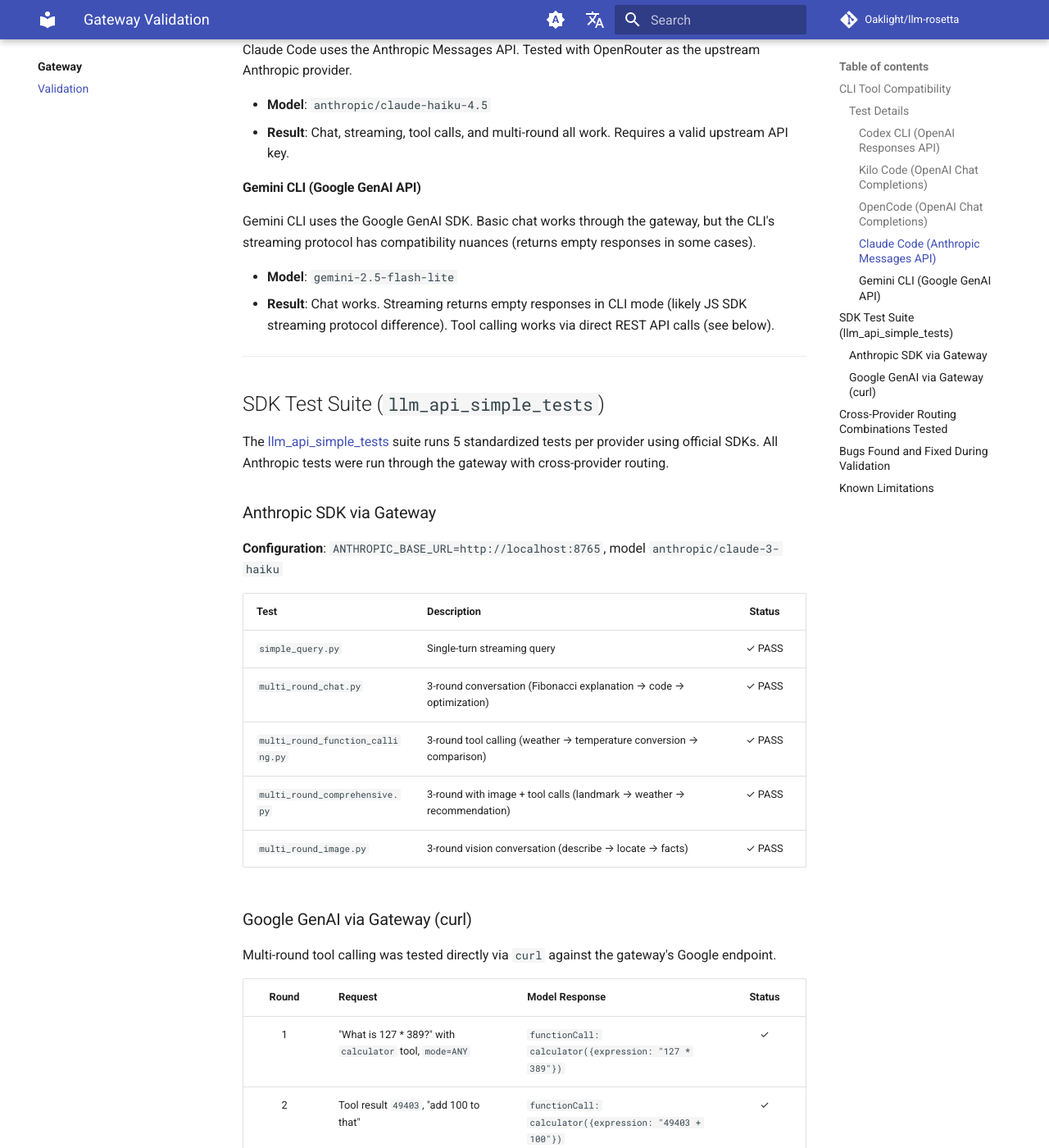
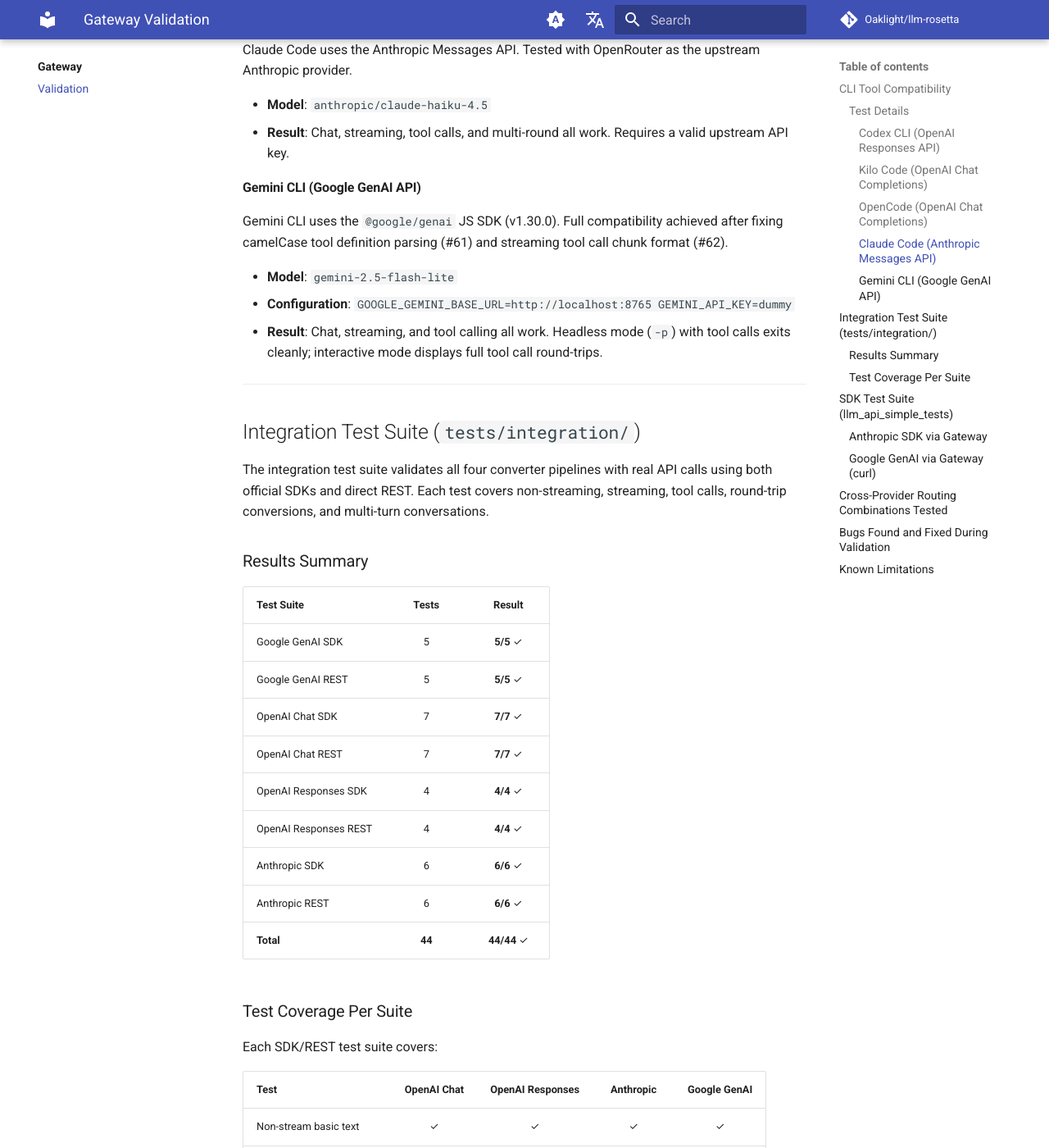
Before and after one commit to Oaklight/llm-rosetta, an MkDocs documentation site: the page built from docs/gateway/validation.md, in a window 1280 px wide and 1400 px high, scrolled down 1923 px. Shown: the whole window at 82% size. Built offline with MkDocs 1.6.1 and Material for MkDocs 9.7.7, drawn with Linux system fonts in a browser that asks for light colours; comment, search, counter and statistics services are not loaded; some of the changed text lies outside the part shown.

Commit message:
docs: update validation report with 44/44 integration tests and Gemini CLI full support
- Gemini CLI now fully supported (chat, streaming, tool calls)
- Added integration test suite results: 44/44 pass across all 4 providers
- Added bugs #61 (camelCase functionDeclarations) and #62 (streaming tool call chunks)
- Removed Gemini CLI streaming limitation from known issues

```diff
--- a/docs/gateway/validation.md
+++ b/docs/gateway/validation.md
@@ -7,7 +7,7 @@
 This page documents end-to-end validation of the LLM-Rosetta Gateway with real-world CLI tools and SDK test suites, serving as proof of cross-provider compatibility.
 
 !!! info "Last updated: 2026-03-20"
-    Tested with llm-rosetta v0.2.0 (+ unreleased fixes for [#56](https://github.com/Oaklight/llm-rosetta/issues/56)–[#59](https://github.com/Oaklight/llm-rosetta/issues/59))
+    Tested with llm-rosetta v0.2.0 (+ unreleased fixes for [#56](https://github.com/Oaklight/llm-rosetta/issues/56)–[#62](https://github.com/Oaklight/llm-rosetta/issues/62))
 
 ## CLI Tool Compatibility
 
@@ -19,7 +19,7 @@
 | [Kilo Code](https://kilocode.ai/) | OpenAI Chat | `openai_chat` → `openai_responses` | ✓ | ✓ | ✓ | ✓ |
 | [OpenCode](https://opencode.ai/) | OpenAI Chat | `openai_chat` → `openai_responses` | ✓ | ✓ | ✓ | ✓ |
 | [Claude Code](https://docs.anthropic.com/en/docs/claude-code) | Anthropic Messages | `anthropic` → `anthropic` | ✓ | ✓ | ✓ | ✓ |
-| [Gemini CLI](https://github.com/google-gemini/gemini-cli) | Google GenAI | `google` → `google` | ✓ | ⚠ | — | — |
+| [Gemini CLI](https://github.com/google-gemini/gemini-cli) | Google GenAI | `google` → `google` | ✓ | ✓ | ✓ | ✓ |
 
 ### Test Details
 
@@ -56,10 +56,46 @@
 
 #### Gemini CLI (Google GenAI API)
 
-Gemini CLI uses the Google GenAI SDK. Basic chat works through the gateway, but the CLI's streaming protocol has compatibility nuances (returns empty responses in some cases).
+Gemini CLI uses the `@google/genai` JS SDK (v1.30.0). Full compatibility achieved after fixing camelCase tool definition parsing (#61) and streaming tool call chunk format (#62).
 
 - **Model**: `gemini-2.5-flash-lite`
-- **Result**: Chat works. Streaming returns empty responses in CLI mode (likely JS SDK streaming protocol difference). Tool calling works via direct REST API calls (see below).
+- **Configuration**: `GOOGLE_GEMINI_BASE_URL=http://localhost:8765 GEMINI_API_KEY=dummy`
+- **Result**: Chat, streaming, and tool calling all work. Headless mode (`-p`) with tool calls exits cleanly; interactive mode displays full tool call round-trips.
+
+---
+
+## Integration Test Suite (`tests/integration/`)
+
+The integration test suite validates all four converter pipelines with real API calls using both official SDKs and direct REST. Each test covers non-streaming, streaming, tool calls, round-trip conversions, and multi-turn conversations.
+
+### Results Summary
+
+| Test Suite | Tests | Result |
+|-----------|:-----:|:------:|
+| Google GenAI SDK | 5 | **5/5** ✓ |
+| Google GenAI REST | 5 | **5/5** ✓ |
+| OpenAI Chat SDK | 7 | **7/7** ✓ |
+| OpenAI Chat REST | 7 | **7/7** ✓ |
+| OpenAI Responses SDK | 4 | **4/4** ✓ |
+| OpenAI Responses REST | 4 | **4/4** ✓ |
+| Anthropic SDK | 6 | **6/6** ✓ |
+| Anthropic REST | 6 | **6/6** ✓ |
+| **Total** | **44** | **44/44** ✓ |
+
+### Test Coverage Per Suite
+
+Each SDK/REST test suite covers:
+
+| Test | OpenAI Chat | OpenAI Responses | Anthropic | Google GenAI |
+|------|:-----------:|:----------------:|:---------:|:------------:|
+| Non-stream basic text | ✓ | ✓ | ✓ | ✓ |
+| Non-stream with image | ✓ | — | — | — |
+| Non-stream with tool calls | ✓ | ✓ | ✓ | ✓ |
+| Streaming text | ✓ | — | ✓ | — |
+| Streaming with tool calls | ✓ | — | ✓ | — |
+| Request round-trip | ✓ | ✓ | ✓ | ✓ |
+| Response round-trip | ✓ | ✓ | ✓ | ✓ |
+| Multi-turn conversation | — | — | — | ✓ |
 
 ---
 
@@ -112,11 +148,13 @@
 | [#57](https://github.com/Oaklight/llm-rosetta/issues/57) | OpenAI Chat streaming: `tool_calls` missing `index` field | Fixed in converter |
 | [#58](https://github.com/Oaklight/llm-rosetta/issues/58) | `stream_options` (Chat-only) leaked into Responses API requests | Removed from Responses `ir_stream_config_to_p()` |
 | [#59](https://github.com/Oaklight/llm-rosetta/issues/59) | Google converter ignored tools in REST-format requests | Added fallback to top-level fields |
+| [#61](https://github.com/Oaklight/llm-rosetta/issues/61) | Google camelCase `functionDeclarations` not parsed; only first declaration extracted | Handle both casings; extract all declarations |
+| [#62](https://github.com/Oaklight/llm-rosetta/issues/62) | Google streaming tool calls split into two chunks (name-only + args-only) | Defer `tool_call_start`, emit complete `function_call` on `tool_call_delta` |
 
 ---
 
 ## Known Limitations
 
-- **Gemini CLI**: Returns empty responses when streaming through the gateway — likely due to the Google GenAI JS SDK expecting a different streaming protocol than the gateway provides. Direct REST API calls work correctly.
 - **Claude Code**: Requires a valid upstream API key for the configured Anthropic provider. The gateway itself is transparent — auth errors are passed through from upstream.
 - **Image passthrough**: Not tested for cross-provider image routing (e.g., OpenAI Chat → Google GenAI with images). Same-provider image support works (Anthropic SDK test confirms vision through the gateway).
+- **Gemini CLI headless mode**: In non-interactive (`-p`) mode, tool call results may not be displayed by the CLI, though the round-trip completes successfully. This is a Gemini CLI display behavior, not a gateway issue.
```
